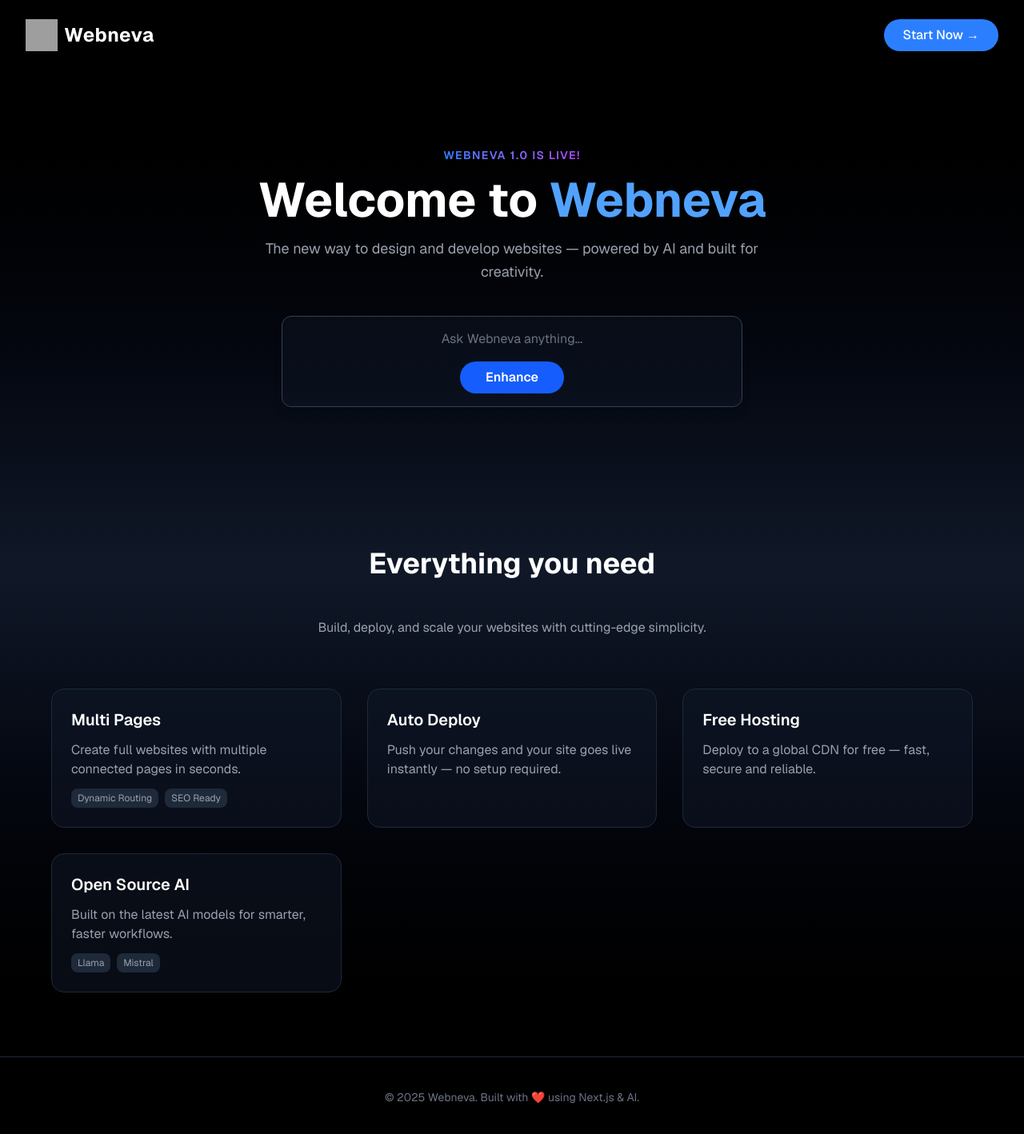
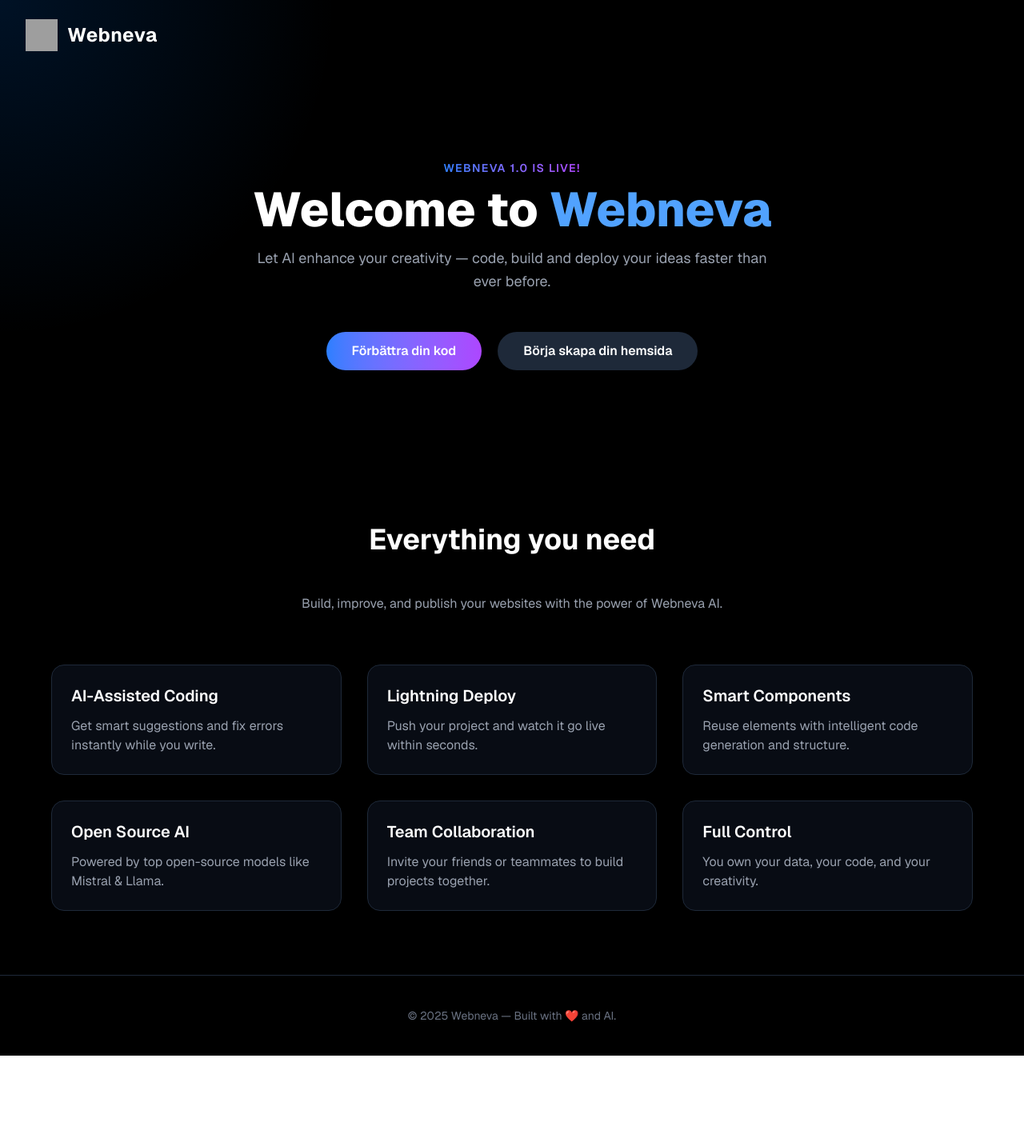
Before and after one commit to Webneva-se/webneva, a Next.js app: page / in a window 1280 px wide. Shown: the top 1418 px of the page at 80% size. After the commit the page ends 1320 px from the top, so only its background shows below. Built offline with nearby package versions, Linux system fonts and the light colour scheme; grey boxes are pictures that could not be loaded.

Commit message:
Lägger till glow-effekt, Webneva 1.0 design och quiz-sida

```diff
--- a/app/page.js
+++ b/app/page.js
@@ -1,96 +1,114 @@
 'use client'
+import { useState, useEffect } from 'react'
 
 export default function Home() {
+  const [mousePosition, setMousePosition] = useState({ x: 0, y: 0 })
+
+  useEffect(() => {
+    const handleMouseMove = (e) => {
+      setMousePosition({ x: e.clientX, y: e.clientY })
+    }
+    window.addEventListener('mousemove', handleMouseMove)
+    return () => window.removeEventListener('mousemove', handleMouseMove)
+  }, [])
+
   return (
-    <main className="min-h-screen bg-gradient-to-b from-black via-gray-900 to-black text-white font-sans">
+    <main className="relative min-h-screen overflow-hidden bg-black text-white font-sans">
+      {/* Glow effect following mouse */}
+      <div
+        className="pointer-events-none fixed inset-0 z-0 transition-all duration-300"
+        style={{
+          background: `radial-gradient(600px at ${mousePosition.x}px ${mousePosition.y}px, rgba(0,120,255,0.15), transparent 70%)`,
+        }}
+      ></div>
+
       {/* Header */}
-      <header className="flex justify-between items-center px-8 py-6">
-        <div className="flex items-center gap-2">
+      <header className="relative z-10 flex justify-between items-center px-8 py-6">
+        <div className="flex items-center gap-3">
           <img src="/webneva-logo.png" alt="Webneva Logo" className="w-10 h-10" />
           <h1 className="text-2xl font-bold tracking-wide">Webneva</h1>
         </div>
-
-        <a
-          href="/studio"
-          className="px-6 py-2 rounded-full bg-blue-500 hover:bg-blue-600 transition-all text-white font-medium"
-        >
-          Start Now →
-        </a>
       </header>
 
       {/* Hero Section */}
-      <section className="flex flex-col items-center justify-center text-center py-24 px-6">
-        <span className="bg-gradient-to-r from-blue-500 to-purple-500 text-transparent bg-clip-text font-semibold tracking-widest uppercase text-sm mb-4">
+      <section className="relative z-10 flex flex-col items-center justify-center text-center py-28 px-6">
+        <span className="bg-gradient-to-r from-blue-500 to-purple-500 text-transparent bg-clip-text font-semibold tracking-widest uppercase text-sm mb-3">
           Webneva 1.0 is live!
         </span>
-        <h2 className="text-5xl sm:text-6xl font-bold mb-4">
+
+        <h2 className="text-5xl sm:text-6xl font-extrabold mb-4">
           Welcome to <span className="text-blue-400">Webneva</span>
         </h2>
-        <p className="text-gray-400 text-lg max-w-2xl mb-10 leading-relaxed">
-          The new way to design and develop websites — powered by AI and built for creativity.
+
+        <p className="text-gray-400 text-lg max-w-2xl mb-12 leading-relaxed">
+          Let AI enhance your creativity — code, build and deploy your ideas faster than ever before.
         </p>
 
-        <div className="bg-gray-900/40 border border-gray-700 rounded-xl p-4 max-w-xl w-full shadow-lg">
-          <input
-            type="text"
-            placeholder="Ask Webneva anything..."
-            className="w-full bg-transparent text-gray-200 placeholder-gray-500 outline-none text-center"
-          />
-          <button className="mt-4 px-8 py-2 bg-blue-600 hover:bg-blue-500 rounded-full font-semibold transition-all">
-            Enhance
-          </button>
+        {/* Buttons */}
+        <div className="flex flex-col sm:flex-row gap-5">
+          <a
+            href="/quiz"
+            className="px-8 py-3 bg-gradient-to-r from-blue-500 to-purple-500 rounded-full font-semibold hover:opacity-90 transition-all"
+          >
+            Förbättra din kod
+          </a>
+          <a
+            href="/studio"
+            className="px-8 py-3 bg-gray-800 hover:bg-gray-700 rounded-full font-semibold transition-all"
+          >
+            Börja skapa din hemsida
+          </a>
         </div>
       </section>
 
       {/* Features Section */}
-      <section className="text-center py-20 px-8">
+      <section className="relative z-10 text-center py-20 px-8">
         <h3 className="text-4xl font-bold mb-12">Everything you need</h3>
         <p className="text-gray-400 mb-16 max-w-2xl mx-auto">
-          Build, deploy, and scale your websites with cutting-edge simplicity.
+          Build, improve, and publish your websites with the power of Webneva AI.
         </p>
 
         <div className="grid md:grid-cols-2 lg:grid-cols-3 gap-8 max-w-6xl mx-auto">
-          <div className="bg-gray-900/50 border border-gray-800 p-6 rounded-2xl text-left hover:border-blue-500 transition-all">
-            <h4 className="text-xl font-semibold mb-3">Multi Pages</h4>
-            <p className="text-gray-400 mb-3">
-              Create full websites with multiple connected pages in seconds.
-            </p>
-            <div className="flex gap-2 text-xs text-gray-400">
-              <span className="bg-gray-800 px-2 py-1 rounded-lg">Dynamic Routing</span>
-              <span className="bg-gray-800 px-2 py-1 rounded-lg">SEO Ready</span>
+          {[
+            {
+              title: 'AI-Assisted Coding',
+              text: 'Get smart suggestions and fix errors instantly while you write.',
+            },
+            {
+              title: 'Lightning Deploy',
+              text: 'Push your project and watch it go live within seconds.',
+            },
+            {
+              title: 'Smart Components',
+              text: 'Reuse elements with intelligent code generation and structure.',
+            },
+            {
+              title: 'Open Source AI',
+              text: 'Powered by top open-source models like Mistral & Llama.',
+            },
+            {
+              title: 'Team Collaboration',
+              text: 'Invite your friends or teammates to build projects together.',
+            },
+            {
+              title: 'Full Control',
+              text: 'You own your data, your code, and your creativity.',
+            },
+          ].map((item, i) => (
+            <div
+              key={i}
+              className="bg-gray-900/50 border border-gray-800 hover:border-blue-500 transition-all p-6 rounded-2xl text-left shadow-lg"
+            >
+              <h4 className="text-xl font-semibold mb-3">{item.title}</h4>
+              <p className="text-gray-400">{item.text}</p>
             </div>
-          </div>
-
-          <div className="bg-gray-900/50 border border-gray-800 p-6 rounded-2xl text-left hover:border-blue-500 transition-all">
-            <h4 className="text-xl font-semibold mb-3">Auto Deploy</h4>
-            <p className="text-gray-400 mb-3">
-              Push your changes and your site goes live instantly — no setup required.
-            </p>
-          </div>
-
-          <div className="bg-gray-900/50 border border-gray-800 p-6 rounded-2xl text-left hover:border-blue-500 transition-all">
-            <h4 className="text-xl font-semibold mb-3">Free Hosting</h4>
-            <p className="text-gray-400 mb-3">
-              Deploy to a global CDN for free — fast, secure and reliable.
-            </p>
-          </div>
-
-          <div className="bg-gray-900/50 border border-gray-800 p-6 rounded-2xl text-left hover:border-blue-500 transition-all">
-            <h4 className="text-xl font-semibold mb-3">Open Source AI</h4>
-            <p className="text-gray-400 mb-3">
-              Built on the latest AI models for smarter, faster workflows.
-            </p>
-            <div className="flex gap-2 text-xs text-gray-400">
-              <span className="bg-gray-800 px-2 py-1 rounded-lg">Llama</span>
-              <span className="bg-gray-800 px-2 py-1 rounded-lg">Mistral</span>
-            </div>
-          </div>
+          ))}
         </div>
       </section>
 
       {/* Footer */}
-      <footer className="py-10 text-center text-gray-500 text-sm border-t border-gray-800">
-        © {new Date().getFullYear()} Webneva. Built with ❤️ using Next.js & AI.
+      <footer className="relative z-10 py-10 text-center text-gray-500 text-sm border-t border-gray-800">
+        © {new Date().getFullYear()} Webneva — Built with ❤️ and AI.
       </footer>
     </main>
   )
```
Also changed, not shown: app/quiz/page.js (deleted).
